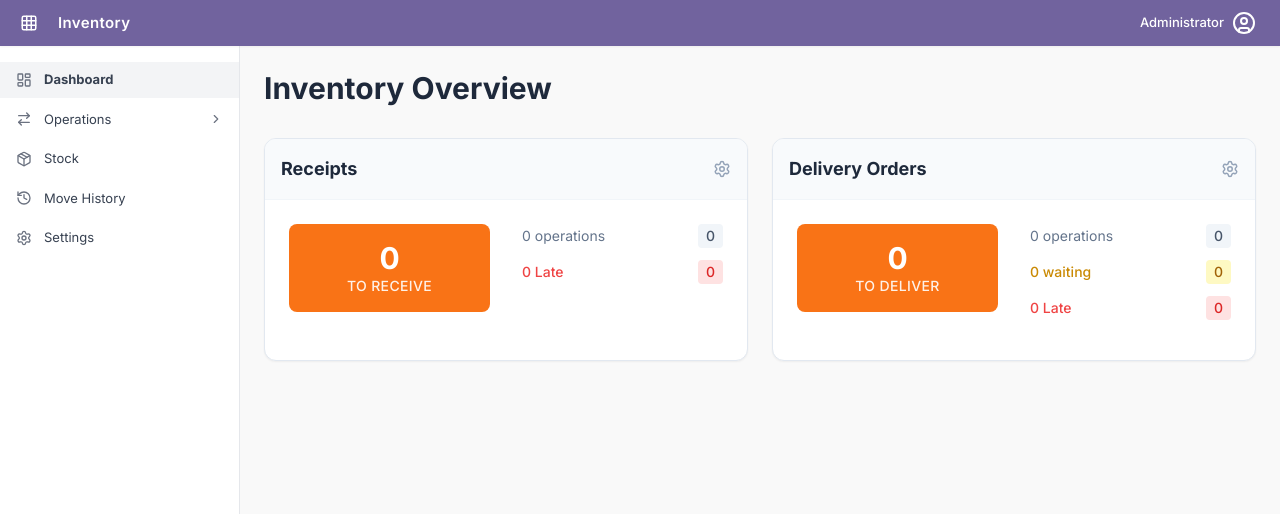
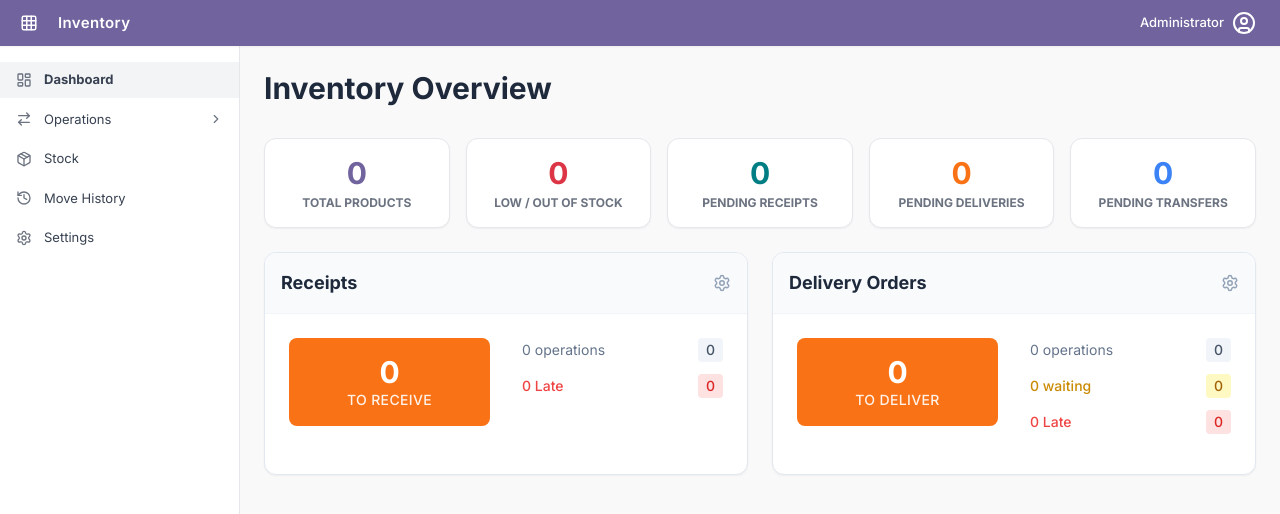
Before and after one commit to ShivamKR12/Odoo-x-LPU-Jalandhar-Hackathon-2026, a Next.js app in the folder stocksense/: page / in a window 1280 px wide. Shown: the top 514 px of the page. Built offline with nearby package versions, Linux system fonts and the light colour scheme; no server answers; the database is empty.

Commit message:
feat: add exact explicit Dashboard KPIs from Excalidraw mockup

```diff
--- a/stocksense/src/app/(dashboard)/page.tsx
+++ b/stocksense/src/app/(dashboard)/page.tsx
@@ -18,10 +18,45 @@ export default async function Dashboard() {
   const deliveriesOperations = deliveries.filter(d => d.scheduleDate && d.scheduleDate >= now).length;
   const deliveriesToDeliver = deliveries.length;
 
+  // Products & Stock KPIs
+  const products = await prisma.product.findMany({ include: { stockQuants: true } });
+  const totalProducts = products.length;
+  const lowStockItems = products.filter(p => {
+    const totalQty = p.stockQuants.reduce((sum, q) => sum + q.quantity, 0);
+    return totalQty <= p.minStock;
+  }).length;
+
+  // Internal Transfers
+  const internalTransfers = await prisma.move.count({ where: { type: "INTERNAL", status: { not: "DONE" } } });
+
   return (
     <div className="space-y-6 max-w-6xl mx-auto p-6">
       <div className="flex justify-between items-center mb-8">
         <h1 className="text-3xl font-bold text-slate-800">Inventory Overview</h1>
+      </div>
+
+      {/* High Level KPIs */}
+      <div className="grid grid-cols-2 md:grid-cols-5 gap-4 mb-8">
+        <div className="bg-white p-4 rounded-xl border border-gray-200 shadow-sm flex flex-col justify-center items-center text-center">
+          <span className="text-3xl font-bold text-odoo-purple">{totalProducts}</span>
+          <span className="text-xs font-bold text-odoo-muted uppercase mt-1">Total Products</span>
+        </div>
+        <div className="bg-white p-4 rounded-xl border border-gray-200 shadow-sm flex flex-col justify-center items-center text-center">
+          <span className="text-3xl font-bold text-odoo-danger">{lowStockItems}</span>
+          <span className="text-xs font-bold text-odoo-muted uppercase mt-1">Low / Out of Stock</span>
+        </div>
+        <div className="bg-white p-4 rounded-xl border border-gray-200 shadow-sm flex flex-col justify-center items-center text-center">
+          <span className="text-3xl font-bold text-odoo-teal">{receiptsToReceive}</span>
+          <span className="text-xs font-bold text-odoo-muted uppercase mt-1">Pending Receipts</span>
+        </div>
+        <div className="bg-white p-4 rounded-xl border border-gray-200 shadow-sm flex flex-col justify-center items-center text-center">
+          <span className="text-3xl font-bold text-orange-500">{deliveriesToDeliver}</span>
+          <span className="text-xs font-bold text-odoo-muted uppercase mt-1">Pending Deliveries</span>
+        </div>
+        <div className="bg-white p-4 rounded-xl border border-gray-200 shadow-sm flex flex-col justify-center items-center text-center">
+          <span className="text-3xl font-bold text-blue-500">{internalTransfers}</span>
+          <span className="text-xs font-bold text-odoo-muted uppercase mt-1">Pending Transfers</span>
+        </div>
       </div>
 
       <div className="grid grid-cols-1 md:grid-cols-2 gap-6">
```
